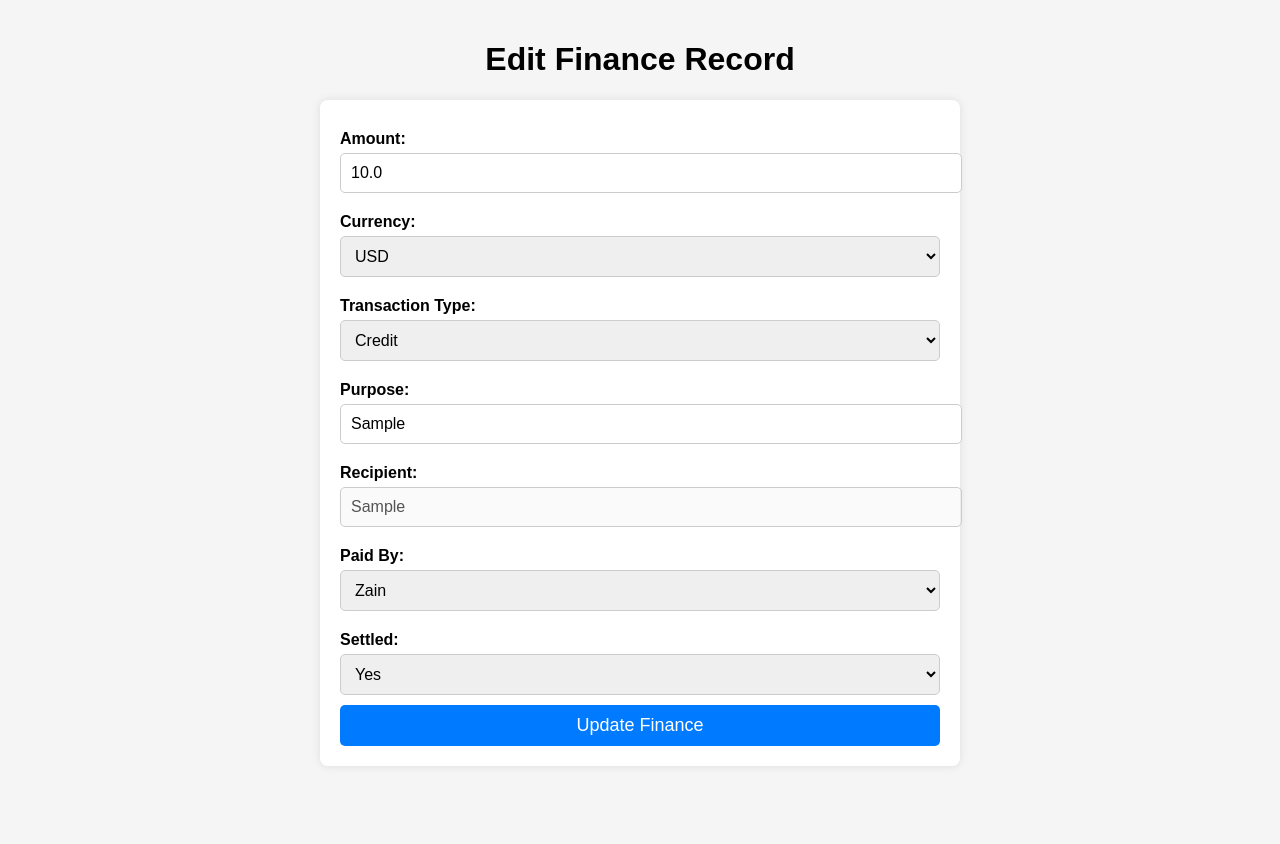
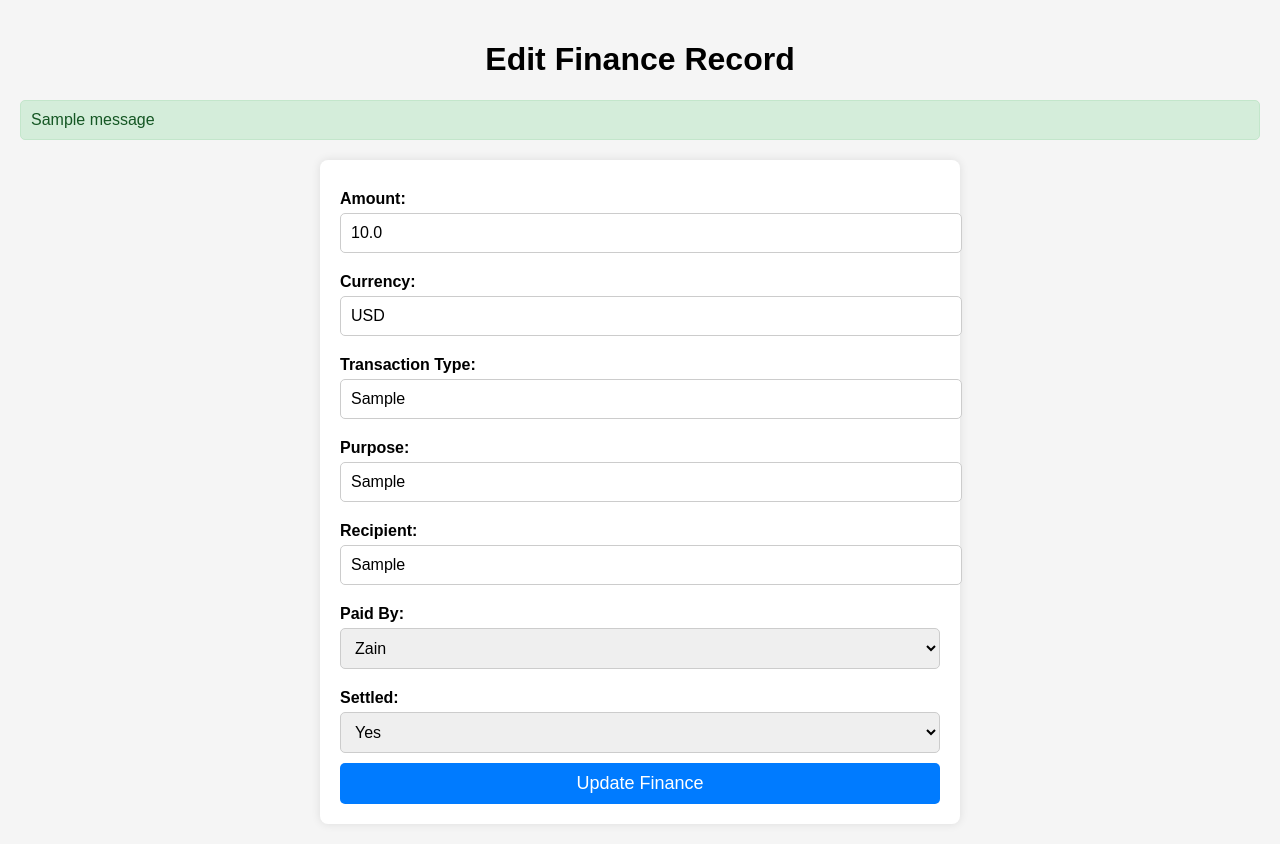
Before and after one commit to i2zoneadmin/cms, a Flask app: page /finance/edit/1 in a window 1280 px wide. Before the commit the page ends 746 px from the top, so only its background shows below. Run offline with Flask 3, Linux system fonts and the light colour scheme; a user stored in the database is signed in; tables that the repository leaves empty hold one stand-in row (values such as "Sample post"); one stand-in notice (Sample message) is shown.

Commit message:
new commit

```diff
--- a/app.py
+++ b/app.py
@@ -470,67 +470,40 @@ def edit_finance(finance_id):
         return redirect(url_for('login'))
 
     finance = Finance.query.get_or_404(finance_id)
+
     if request.method == 'POST':
         changes = []
 
-        # Check and update the amount
-        new_amount = float(request.form['amount'])
-        if finance.amount != new_amount:
-            changes.append(f"Amount changed from {finance.amount} to {new_amount}")
-            finance.amount = new_amount
+        # Fetch new values for `settled` and `paid_by`
+        new_settled = request.form.get('settled') == '1'
+        new_paid_by = request.form['paid_by']
 
-        # Check and update the transaction type
-        new_transaction_type = request.form['transaction_type']
-        if finance.transaction_type != new_transaction_type:
-            changes.append(f"Transaction Type changed from {finance.transaction_type} to {new_transaction_type}")
-            finance.transaction_type = new_transaction_type
-
-        # Check and update the purpose
-        new_purpose = request.form['purpose']
-        if finance.purpose != new_purpose:
-            changes.append(f"Purpose changed from '{finance.purpose}' to '{new_purpose}'")
-            finance.purpose = new_purpose
-
-        # Check and update the currency
-        new_currency = request.form['currency']
-        if finance.currency != new_currency:
-            changes.append(f"Currency changed from {finance.currency} to {new_currency}")
-            finance.currency = new_currency
-
-        # Check and update the recipient
-        new_recipient = request.form.get('recipient') or request.form.get('hidden_recipient')  # Updated line
-        if finance.recipient != new_recipient:
-            changes.append(f"Recipient changed from {finance.recipient} to {new_recipient}")
-            finance.recipient = new_recipient
-
-        # Check and update the paid_by field
-        new_paid_by = request.form['paid_by']
-        if finance.paid_by != new_paid_by:
-            changes.append(f"Paid By changed from {finance.paid_by} to {new_paid_by}")
-            finance.paid_by = new_paid_by
-
-        # Check and update the settled status
-        new_settled = request.form.get('settled') == '1'
+        # Check and update the `settled` status
         if finance.settled != new_settled:
             changes.append(f"Settled status changed from {'Yes' if finance.settled else 'No'} to {'Yes' if new_settled else 'No'}")
             finance.settled = new_settled
 
-        # Calculate the new balance based on the previous entry
-        prev_finance = Finance.query.filter(Finance.id < finance.id).order_by(Finance.id.desc()).first()
-        prev_balance = prev_finance.balance if prev_finance else 0.0
-        new_balance = prev_balance + new_amount if new_transaction_type == 'credit' else prev_balance - new_amount
-        if finance.balance != new_balance:
-            changes.append(f"Balance recalculated from {finance.balance} to {new_balance}")
-            finance.balance = new_balance
+            # Adjust partner balances based on the updated settled status
+            if finance.debit_type == 'expense':
+                partners = PartnerBalance.query.all()
+                if new_settled:
+                    # Deduct equally from all partners
+                    amount_share = finance.amount / 3
+                    for partner in partners:
+                        partner.balance -= amount_share
+                        db.session.add(partner)
+                else:
+                    # Deduct 2/3 from other partners (excluding the one in `paid_by`)
+                    amount_share = finance.amount / 3
+                    for partner in partners:
+                        if partner.partner_name != new_paid_by:
+                            partner.balance -= amount_share * 2 / 3
+                        db.session.add(partner)
 
-        # Update subsequent balances
-        subsequent_finances = Finance.query.filter(Finance.id > finance.id).order_by(Finance.id.asc()).all()
-        for subsequent_finance in subsequent_finances:
-            if subsequent_finance.transaction_type == 'credit':
-                subsequent_finance.balance += new_amount - finance.amount
-            else:
-                subsequent_finance.balance -= new_amount - finance.amount
-            db.session.add(subsequent_finance)
+        # Check and update the `paid_by` field
+        if finance.paid_by != new_paid_by:
+            changes.append(f"Paid By changed from {finance.paid_by} to {new_paid_by}")
+            finance.paid_by = new_paid_by
 
         # Save the changes and add a revision record
         if changes:
@@ -542,9 +515,13 @@ def edit_finance(finance_id):
             db.session.add(revision)
 
         db.session.commit()
+        flash("Finance record updated successfully.", "success")
         return redirect(url_for('home'))
 
-    return render_template('edit_finance.html', finance=finance)
+    # Fetch all partners for the `paid_by` dropdown
+    partners = PartnerBalance.query.all()
+
+    return render_template('edit_finance.html', finance=finance, partners=partners)
 
 
 @app.route('/finance/revisions/<int:finance_id>')
--- a/templates/edit_finance.html
+++ b/templates/edit_finance.html
@@ -5,51 +5,43 @@
     <meta name="viewport" content="width=device-width, initial-scale=1.0">
     <title>Edit Finance</title>
     <link rel="stylesheet" href="/static/css/style.css">
-    <script>
-        function toggleRecipientField() {
-            const transactionType = document.querySelector('select[name="transaction_type"]').value;
-            const recipientField = document.querySelector('input[name="recipient"]');
-            const hiddenRecipientField = document.querySelector('input[name="hidden_recipient"]');
-
-            if (transactionType === 'credit') {
-                recipientField.disabled = true;
-                hiddenRecipientField.value = recipientField.value; // Save the value in the hidden input
-            } else {
-                recipientField.disabled = false;
-                hiddenRecipientField.value = ""; // Clear the hidden value
-            }
-        }
-
-        window.onload = toggleRecipientField; // Ensure the state is updated on page load
-    </script>
 </head>
 <body>
     <h1>Edit Finance Record</h1>
+
+    <!-- Flash Messages -->
+    {% with messages = get_flashed_messages(with_categories=true) %}
+        {% if messages %}
+            <ul class="flashes">
+                {% for category, message in messages %}
+                    <li class="{{ category }}">{{ message }}</li>
+                {% endfor %}
+            </ul>
+        {% endif %}
+    {% endwith %}
+
     <form action="/finance/edit/{{ finance.id }}" method="POST">
+        <!-- Display Amount (Read-Only) -->
         <label>Amount:</label>
-        <input type="number" name="amount" value="{{ finance.amount }}" required>
+        <input type="number" name="amount" value="{{ finance.amount }}" readonly>
 
+        <!-- Display Currency (Read-Only) -->
         <label>Currency:</label>
-        <select name="currency" required>
-            <option value="USD" {% if finance.currency == 'USD' %}selected{% endif %}>USD</option>
-            <option value="PKR" {% if finance.currency == 'PKR' %}selected{% endif %}>PKR</option>
-            <option value="EUR" {% if finance.currency == 'EUR' %}selected{% endif %}>EUR</option>
-            <option value="GBP" {% if finance.currency == 'GBP' %}selected{% endif %}>GBP</option>
-        </select>
+        <input type="text" name="currency" value="{{ finance.currency }}" readonly>
 
+        <!-- Display Transaction Type (Read-Only) -->
         <label>Transaction Type:</label>
-        <select name="transaction_type" onchange="toggleRecipientField()" required>
-            <option value="credit" {% if finance.transaction_type == 'credit' %}selected{% endif %}>Credit</option>
-            <option value="debit" {% if finance.transaction_type == 'debit' %}selected{% endif %}>Debit</option>
-        </select>
+        <input type="text" name="transaction_type" value="{{ finance.transaction_type }}" readonly>
 
+        <!-- Display Purpose (Read-Only) -->
         <label>Purpose:</label>
-        <input type="text" name="purpose" value="{{ finance.purpose }}" required>
+        <input type="text" name="purpose" value="{{ finance.purpose }}" readonly>
 
+        <!-- Display Recipient (Read-Only) -->
         <label>Recipient:</label>
-        <input type="text" name="recipient" value="{{ finance.recipient }}" required>
-        <input type="hidden" name="hidden_recipient" value="{{ finance.recipient }}"> <!-- Hidden input -->
+        <input type="text" name="recipient" value="{{ finance.recipient }}" readonly>
 
+        <!-- Editable Paid By -->
         <label>Paid By:</label>
         <select name="paid_by" required>
             <option value="Zain" {% if finance.paid_by == 'Zain' %}selected{% endif %}>Zain</option>
@@ -57,13 +49,42 @@
             <option value="Rizwan" {% if finance.paid_by == 'Rizwan' %}selected{% endif %}>Rizwan</option>
         </select>
 
+        <!-- Editable Settled -->
         <label>Settled:</label>
-        <select name="settled">
+        <select name="settled" required>
             <option value="1" {% if finance.settled %}selected{% endif %}>Yes</option>
             <option value="0" {% if not finance.settled %}selected{% endif %}>No</option>
         </select>
 
+        <!-- Submit Button -->
         <button type="submit" class="btn">Update Finance</button>
     </form>
+
+    <!-- Flash Messages Styling -->
+    <style>
+        .flashes {
+            list-style-type: none;
+            padding: 0;
+            margin: 20px 0;
+        }
+
+        .flashes li {
+            margin: 5px 0;
+            padding: 10px;
+            border-radius: 5px;
+        }
+
+        .flashes .success {
+            background-color: #d4edda;
+            color: #155724;
+            border: 1px solid #c3e6cb;
+        }
+
+        .flashes .danger {
+            background-color: #f8d7da;
+            color: #721c24;
+            border: 1px solid #f5c6cb;
+        }
+    </style>
 </body>
 </html>
```
